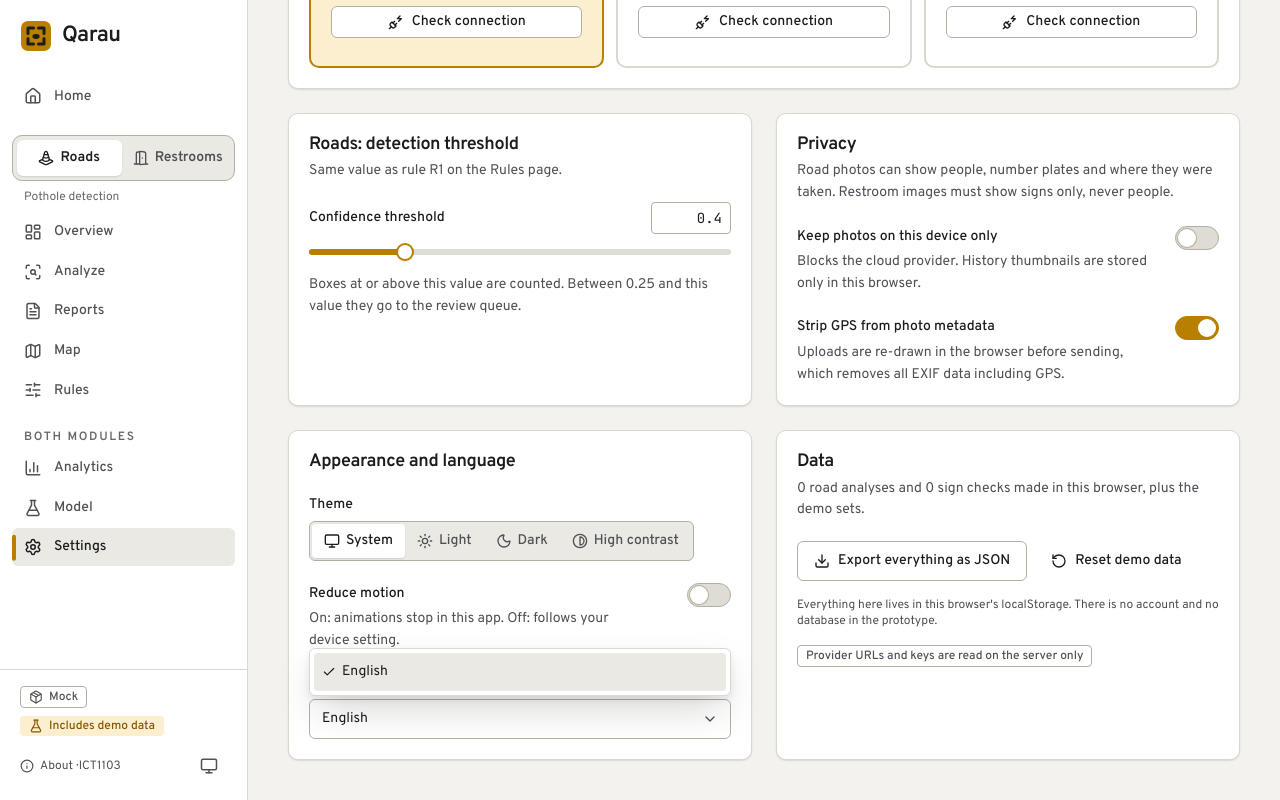
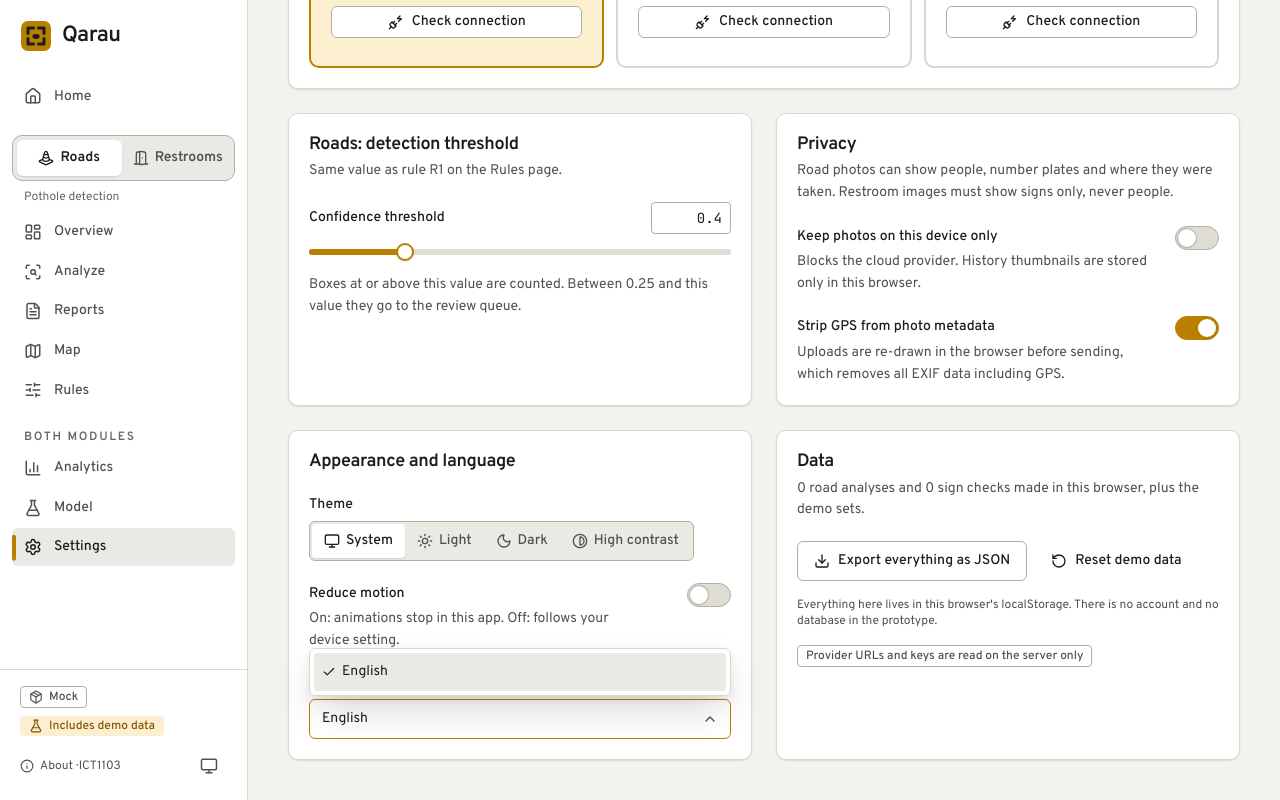
Before and after one commit to tairqaldy/jolscan-ict-final-1st-trimester, a Next.js app in the folder web/: page /app/settings in a window 1280 px wide. Both pictures are taken after a click on the button "English". Shown: the part 414-1214 px from the top of the page. Built offline with nearby package versions, Linux system fonts and the light colour scheme.

Commit message:
G-6: select hover and open states, chevron turns, list fades in

```diff
--- a/web/components/ui/select.tsx
+++ b/web/components/ui/select.tsx
@@ -4,6 +4,13 @@ import * as RadixSelect from "@radix-ui/react-select";
 import { Check, ChevronDown } from "lucide-react";
 import { useId } from "react";
 import { cn } from "@/lib/cn";
+import { FORCED_FOCUS, type InteractionState } from "./states";
+
+/*
+ * G-6 states. Hover: the border darkens to --muted. Open: an accent border and
+ * the chevron turns over. Focus: the ring eases in. The list fades in.
+ */
+export const SELECT_HOVER = "border-muted!";
 
 export type SelectOption = { value: string; label: string; disabled?: boolean; hint?: string };
 
@@ -16,6 +23,7 @@ export function Select({
   hideLabel,
   className,
   triggerClassName,
+  forceState,
 }: {
   label: string;
   value: string;
@@ -24,6 +32,8 @@ export function Select({
   hideLabel?: boolean;
   className?: string;
   triggerClassName?: string;
+  /** Draws a hover or focus look without the pointer. Only for /design. */
+  forceState?: InteractionState;
 }) {
   const id = useId();
   return (
@@ -35,20 +45,22 @@ export function Select({
         <RadixSelect.Trigger
           aria-labelledby={id}
           className={cn(
-            "inline-flex h-10 min-w-[min(10rem,100%)] items-center justify-between gap-2 rounded-md border border-border-strong bg-surface px-3 text-sm",
+            "group inline-flex h-10 min-w-[min(10rem,100%)] items-center justify-between gap-2 rounded-md border border-border-strong bg-surface px-3 text-sm transition-colors duration-[var(--duration-fast)] ease-standard focus-ring-in hover:border-muted data-[state=open]:border-accent",
+            forceState === "hover" && SELECT_HOVER,
+            forceState === "focus" && FORCED_FOCUS,
             triggerClassName,
           )}
         >
           <RadixSelect.Value />
           <RadixSelect.Icon>
-            <ChevronDown className="size-4 text-muted" aria-hidden />
+            <ChevronDown className="size-4 text-muted transition-[rotate] duration-[var(--duration-fast)] ease-standard group-data-[state=open]:rotate-180" aria-hidden />
           </RadixSelect.Icon>
         </RadixSelect.Trigger>
         <RadixSelect.Portal>
           <RadixSelect.Content
             position="popper"
             sideOffset={4}
-            className="z-50 max-h-72 min-w-[var(--radix-select-trigger-width)] overflow-hidden rounded-md border border-border bg-surface text-fg shadow-lg"
+            className="popover-in z-50 max-h-72 min-w-[var(--radix-select-trigger-width)] overflow-hidden rounded-md border border-border bg-surface text-fg shadow-lg"
           >
             <RadixSelect.Viewport className="p-1">
               {options.map((o) => (
```
